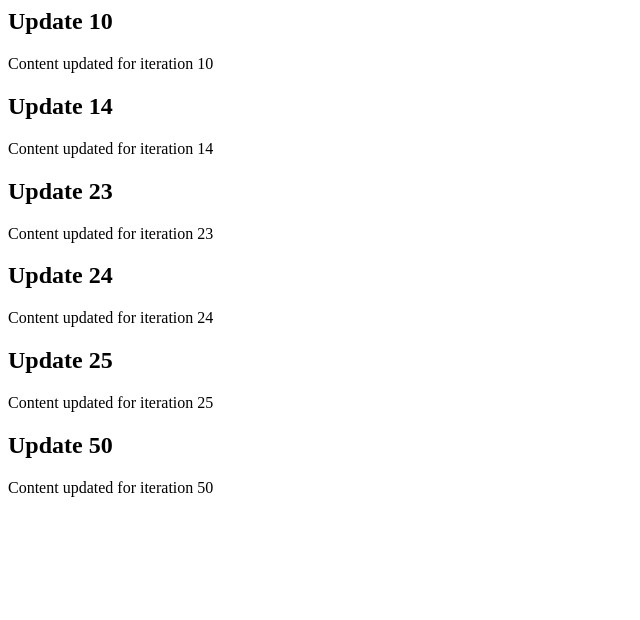
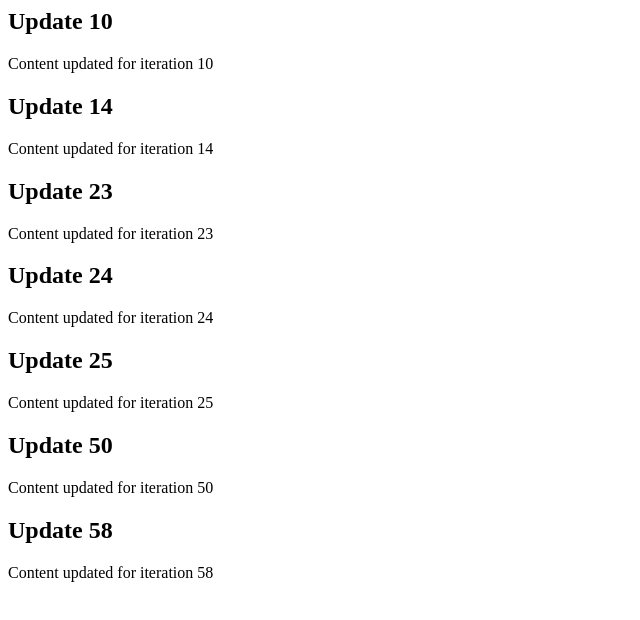
Before and after one commit to jpschmorgan/cautious-octo-dollop, a website: page src/index.html in a window 1280 px wide. Shown: the whole page, without its empty margins (0-640 px from the left). Drawn offline with Linux system fonts and the light colour scheme.

```diff
--- a/src/index.html
+++ b/src/index.html
@@ -33,3 +33,9 @@
     <h2>Update 50</h2>
     <p>Content updated for iteration 50</p>
 </div>
+
+<!-- Updated iteration 58 -->
+<div class="update-58">
+    <h2>Update 58</h2>
+    <p>Content updated for iteration 58</p>
+</div>
```
